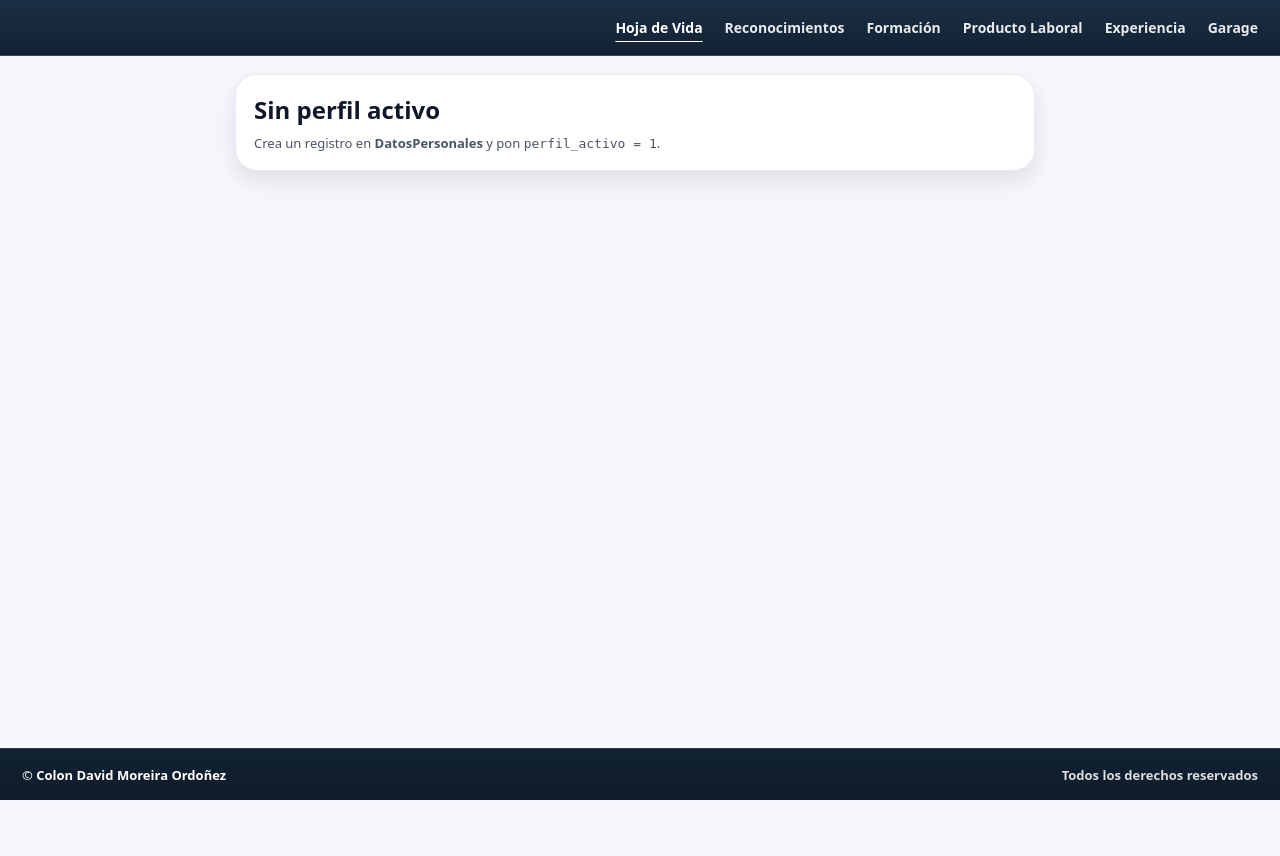
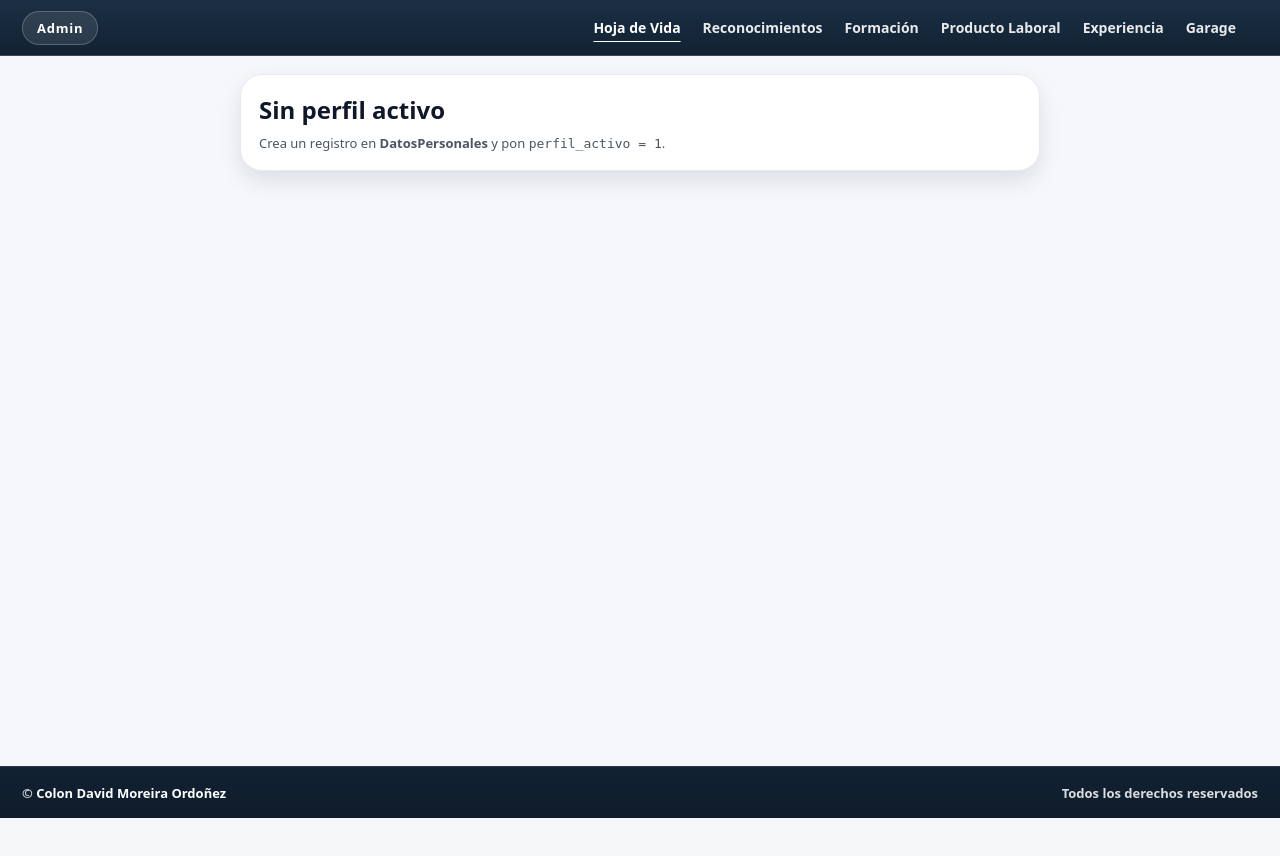
Before and after one commit to ANTHOX12/Proyectobasededatos, a Django app: page / in a window 1280 px wide. After the commit the page ends 818 px from the top, so only its background shows below. Run offline with Django 5.2, Linux system fonts and the light colour scheme; data that the repository does not hold is empty.

Commit message:
Versiontablasi 1

```diff
--- a/tasks/templates/home.html
+++ b/tasks/templates/home.html
@@ -24,55 +24,48 @@
     }
 
     *{ box-sizing:border-box; }
-    html, body{ height:100%; }
+   html, body{
+  height:100%;
+  margin:0;
+}
 
 body{
-      margin:0;
   font-family: system-ui, -apple-system, Segoe UI, Roboto, Arial;
   background: var(--paper);
   color: var(--text);
-      overflow: hidden;
-    }
-
-    .scroll-area{
-      height: calc(100dvh - var(--topbarH) - var(--footerH));
-      margin-top: var(--topbarH);
-      margin-bottom: var(--footerH);
-
+  /* ✅ SCROLL NATURAL */
   overflow-y: auto;
-      overflow-x: hidden;
-      scrollbar-gutter: stable;
-      padding: 0;
-      -webkit-overflow-scrolling: touch;
-
-      scrollbar-width: thin;
-      scrollbar-color: rgba(35,58,82,.75) rgba(15,23,42,.06);
-    }
-
-    .scroll-area::-webkit-scrollbar{ width: 12px; }
-    .scroll-area::-webkit-scrollbar-track{ background: rgba(15,23,42,.06); }
-    .scroll-area::-webkit-scrollbar-thumb{
-      background: rgba(35,58,82,.75);
-      border-radius: 999px;
-      border: 3px solid rgba(246,247,251,1);
-    }
-    .scroll-area::-webkit-scrollbar-thumb:hover{
-      background: rgba(26,44,63,.85);
-    }
-
+}
+
+/* ❌ ELIMINADO scroll-area */
+/* .scroll-area { … } */
+
+/* ✅ TOPBAR EN FLUJO NORMAL */
 .topbar{
-      position: fixed;
-      top: 0;
-      left: 0;
-      right: 0;
-      z-index: 1000;
-
+  position: static;
   height: var(--topbarH);
   display:flex;
   align-items:center;
   background: linear-gradient(180deg, #1b2f44, #122233);
   border-bottom: 1px solid rgba(255,255,255,.12);
 }
+
+/* ✅ FOOTER EN FLUJO NORMAL */
+.footer{
+  position: static; /* ✅ CLAVE */
+  width: 100%;
+  height: var(--footerH);
+  background: linear-gradient(180deg, #122233, #0e1b2a);
+  color: rgba(255,255,255,.85);
+  border-top: 1px solid rgba(255,255,255,.12);
+}
+
+
+/* ✅ WRAPPER QUE EMPUJA FOOTER ABAJO */
+.main-wrapper{
+  min-height: calc(100vh - var(--topbarH) - var(--footerH));
+}
+
 
     .topbar-inner{
       width: 100%;
@@ -115,6 +108,34 @@
     .nav-link:hover{
       opacity:1;
       transform: translateY(-1px);
+    }
+.topbar-left{
+  display:flex;
+  align-items:center;
+  gap: 12px;
+}
+
+.admin-btn{
+  display:inline-flex;
+  align-items:center;
+  justify-content:center;
+  height: 34px;
+  padding: 0 14px;
+  border-radius: 999px;
+  text-decoration:none;
+  font-size: 13px;
+  font-weight: 900;
+  letter-spacing: .06em;
+  color: #fff;
+
+  background: rgba(255,255,255,.10);
+  border: 1px solid rgba(255,255,255,.22);
+  transition: transform .12s ease, background .12s ease, opacity .12s ease;
+}
+
+.admin-btn:hover{
+  transform: translateY(-1px);
+  background: rgba(255,255,255,.14);
 }
 
     .nav-link.is-active,
@@ -395,18 +416,7 @@
       opacity: .7;
     }
 
-    .footer{
-      position: fixed;
-      left: 0;
-      right: 0;
-      bottom: 0;
-      z-index: 999;
-      height: var(--footerH);
-      background: linear-gradient(180deg, #122233, #0e1b2a);
-      color: rgba(255,255,255,.85);
-      border-top: 1px solid rgba(255,255,255,.12);
-      margin-top: 0;
-    }
+
 
     .footer-inner{
       max-width: 1400px;
@@ -1106,6 +1116,15 @@
 <body>
   <nav class="topbar">
     <div class="topbar-inner">
+  <div class="topbar-left">
+    <a class="admin-btn" href="https://proyectobasededatos-xeta.onrender.com/admin/" target="_blank" rel="noopener">
+      Admin
+    </a>
+  </div>
+
+  <div class="topbar-right" id="tabs">
+
+    <div class="topbar-inner">
       <div class="topbar-left"></div>
 
       <div class="topbar-right" id="tabs">
@@ -1119,8 +1138,9 @@
     </div>
   </nav>
 
-  <div class="scroll-area" id="scrollArea">
+<div class="main-wrapper">
   <main class="tabs-panels">
+
 
       <!-- HOME -->
       <section class="tab-panel" data-panel="home">
@@ -1587,8 +1607,8 @@
       tabs.forEach(t => t.classList.toggle("is-active", t.dataset.tab === name));
       history.replaceState(null, "", "#" + name);
 
-      const sc = document.getElementById("scrollArea");
-      if (sc) sc.scrollTo({ top: 0, behavior: "smooth" });
+      window.scrollTo({ top: 0, behavior: "smooth" });
+
     }
 
     tabs.forEach(t => {
```
Lines whose indentation alone changed are shown as unchanged.
